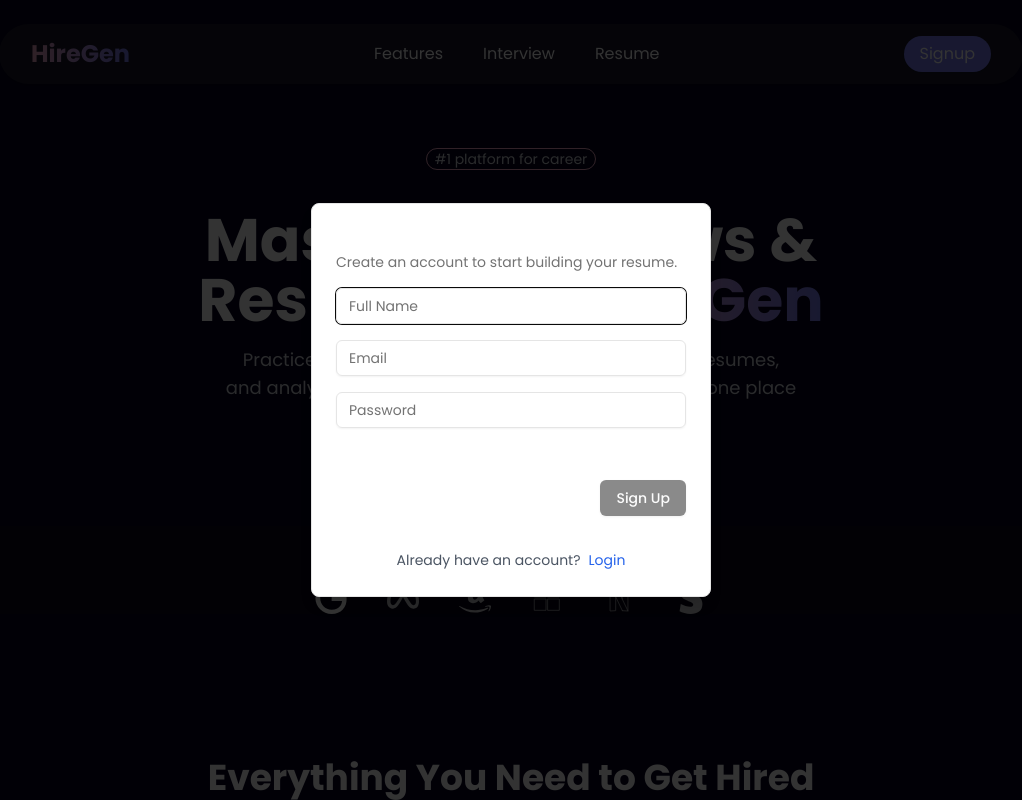
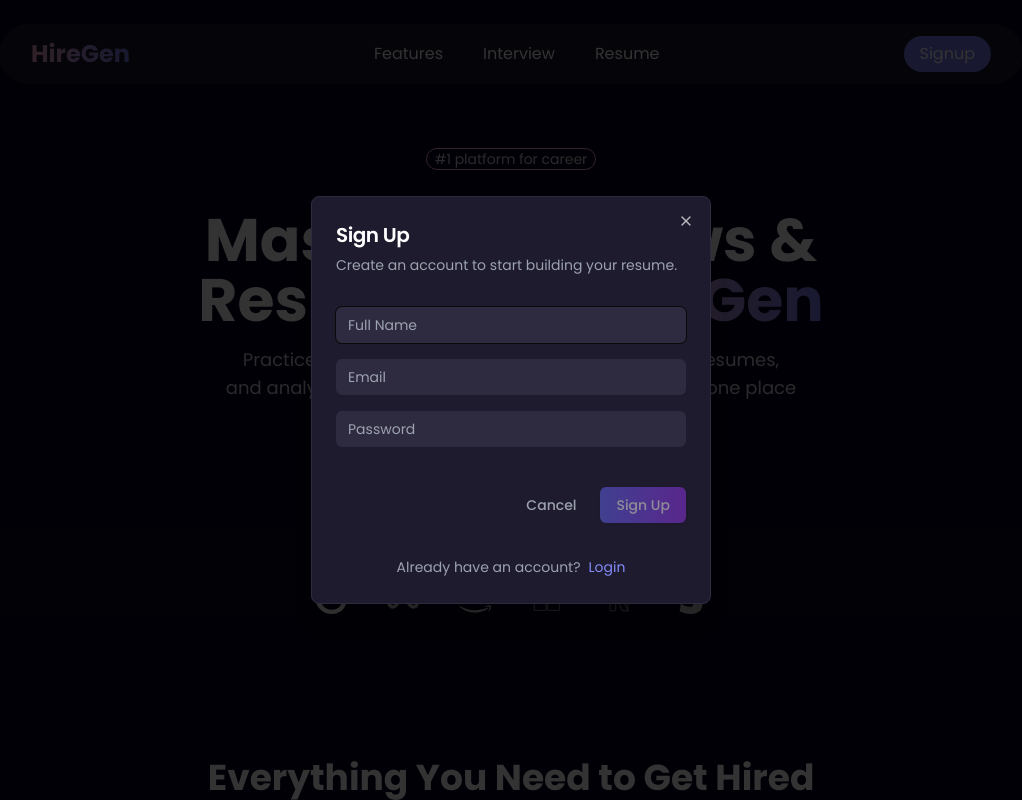
Before and after one commit to ArijitMajumdardev/HireGen, a React (Vite) app in the folder client/: page / in a window 1280 px wide. Both pictures are taken after a click on the button "Signup". Shown: the top 800 px of the page, without its empty margins (129-1151 px from the left). Built offline with nearby package versions, Linux system fonts and the light colour scheme; no server answers; what @react-pdf/renderer, @vapi-ai/web would draw is missing.

Commit message:
UI changes : sign up dialog

```diff
--- a/client/src/components/custom/SignUpDialog.tsx
+++ b/client/src/components/custom/SignUpDialog.tsx
@@ -13,7 +13,6 @@
 import { useNavigate } from "react-router-dom";
 import toast from "react-hot-toast";
 
-
 const SignUpDialog = ({
   openDialog,
   setOpenDialog,
@@ -28,8 +27,8 @@
   });
 
   const [isLogin, setIsLogin] = useState(false);
-    const {setUser,setIsLogged} = useAuthContext()
-    const navigate = useNavigate()
+  const { setUser, setIsLogged } = useAuthContext();
+  const navigate = useNavigate();
   const closeDialog = () => setOpenDialog(false);
 
   const handleInputChange = (e: React.ChangeEvent<HTMLInputElement>) => {
@@ -38,75 +37,57 @@
 
   const toggleForm = () => setIsLogin((prev) => !prev);
 
-
   const API = axios.create({
     baseURL: import.meta.env.VITE_API_URL,
-  })
-
-
+  });
 
   const handleAuthentication = async () => {
-
-
-
     try {
       const endpoint = isLogin ? "/login" : "/signup";
       const { data } = await API.post(endpoint, form, {
         headers: {
-              "Content-Type":"application/json"
+          "Content-Type": "application/json",
+        },
+      });
+
+      localStorage.setItem("token", data.token);
+      setUser({
+        email: data.user.email,
+        name: data.user.name,
+        id: data.user.id,
+      });
+      setIsLogged(true);
+      closeDialog();
+      navigate("/");
+      toast.success("Logged in Successfully!");
+    } catch (error: any) {
+      const message = error?.response?.data || "Something went wrong";
+      toast.error(message);
     }
-          })
-
-
-            localStorage.setItem("token", data.token)
-            setUser({email:data.user.email , name:data.user.name})
-            setIsLogged(true)
-            closeDialog()
-            navigate('/')
-            toast.success("Logged in Successfully!")
-
-
-        } catch (error: any) {
-          console.log(error)
-          const message  = error?.response.data
-          toast.error(message)
-        }
-
-
-
-
-
-    }
-
-
-
-
-
-
-
-
-
-
+  };
 
   return (
     <Dialog open={openDialog} onOpenChange={closeDialog}>
-        <DialogContent className="w-[400px]">
+      <DialogContent className="w-[400px] bg-[#1e1b2e] border border-[#2e2a40] text-white rounded-2xl shadow-xl">
         <DialogHeader>
-            <DialogTitle>{isLogin ? "Login" : "Sign Up"}</DialogTitle>
-            <DialogDescription>
+          <DialogTitle className="text-xl text-white font-semibold">
+            {isLogin ? "Login" : "Sign Up"}
+          </DialogTitle>
+          <DialogDescription className="text-sm text-gray-400">
             {isLogin
               ? "Log in to access your account and create resumes."
               : "Create an account to start building your resume."}
           </DialogDescription>
         </DialogHeader>
 
-          <div className="space-y-4  h-40 ">
+        <div className="space-y-4 pt-4">
           {!isLogin && (
             <Input
               name="name"
               placeholder="Full Name"
               value={form.name}
               onChange={handleInputChange}
+              className="bg-[#2e2a40] border-none placeholder:text-gray-400 text-white"
             />
           )}
           <Input
@@ -115,6 +96,7 @@
             placeholder="Email"
             value={form.email}
             onChange={handleInputChange}
+            className="bg-[#2e2a40] border-none placeholder:text-gray-400 text-white"
           />
           <Input
             name="password"
@@ -122,11 +104,16 @@
             placeholder="Password"
             value={form.password}
             onChange={handleInputChange}
+            className="bg-[#2e2a40] border-none placeholder:text-gray-400 text-white"
           />
         </div>
 
-          <div className="flex justify-end gap-2 mt-4">
-            <Button variant="ghost" onClick={closeDialog}>
+        <div className="flex justify-end gap-2 mt-6">
+          <Button
+            variant="ghost"
+            onClick={closeDialog}
+            className="text-gray-400 hover:text-white hover:text-gray-600"
+          >
             Cancel
           </Button>
           <Button
@@ -134,16 +121,19 @@
             disabled={
               !form.email || !form.password || (!isLogin && !form.name)
             }
+            className="bg-gradient-to-r from-indigo-500 to-purple-600 hover:opacity-90 text-white"
           >
             {isLogin ? "Login" : "Sign Up"}
           </Button>
         </div>
 
         <div className="text-center mt-4">
-            <span className="text-sm text-gray-600">
-              {isLogin ? "Don't have an account?" : "Already have an account?"}
+          <span className="text-sm text-gray-400">
+            {isLogin
+              ? "Don't have an account?"
+              : "Already have an account?"}
             <button
-                className="ml-2 text-blue-600"
+              className="ml-2 text-indigo-400 hover:underline"
               onClick={toggleForm}
             >
               {isLogin ? "Sign Up" : "Login"}
```
Lines whose indentation alone changed are shown as unchanged.
